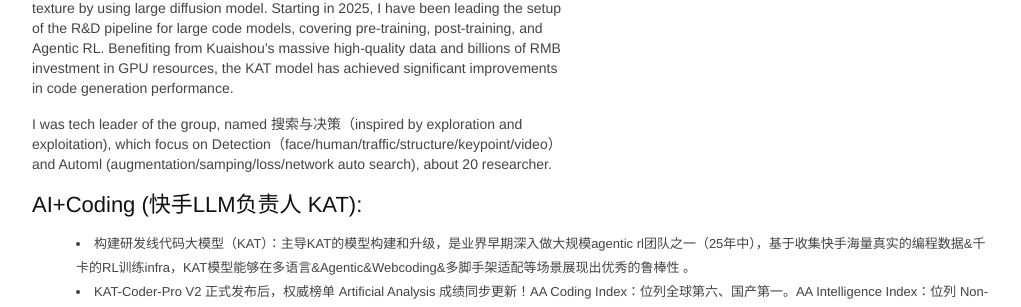
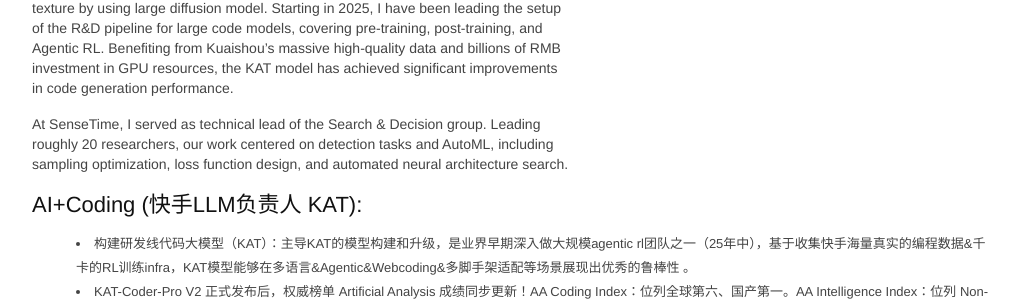
Before and after one commit to msunming/msunming.github.io, a Jekyll site: the page index.html, which Jekyll copies as it is, in a window 1280 px wide and 900 px high, scrolled down 496 px. Shown: the part 144-451 px from the top of the window, without its empty margins (128-1149 px from the left). Built offline with Jekyll 4.4.1, drawn with Linux system fonts in a browser that asks for light colours.

Commit message:
Update index.html

```diff
--- a/index.html
+++ b/index.html
@@ -463,7 +463,7 @@ pre .markdown .emphasis {
 		Benefiting from Kuaishou’s massive high-quality data and billions of RMB investment in GPU resources, the KAT model has achieved significant improvements in code generation performance. </p>
 
 		<p>
-			I was tech leader of the group, named 搜索与决策（inspired by exploration and exploitation), which focus on Detection（face/human/traffic/structure/keypoint/video） and Automl (augmentation/samping/loss/network auto search), about 20 researcher.
+			At SenseTime, I served as technical lead of the Search & Decision group. Leading roughly 20 researchers, our work centered on detection tasks and AutoML, including sampling optimization, loss function design, and automated neural architecture search.
 		</p>
 
 		<h2>AI+Coding (快手LLM负责人 KAT):</h2>
```
